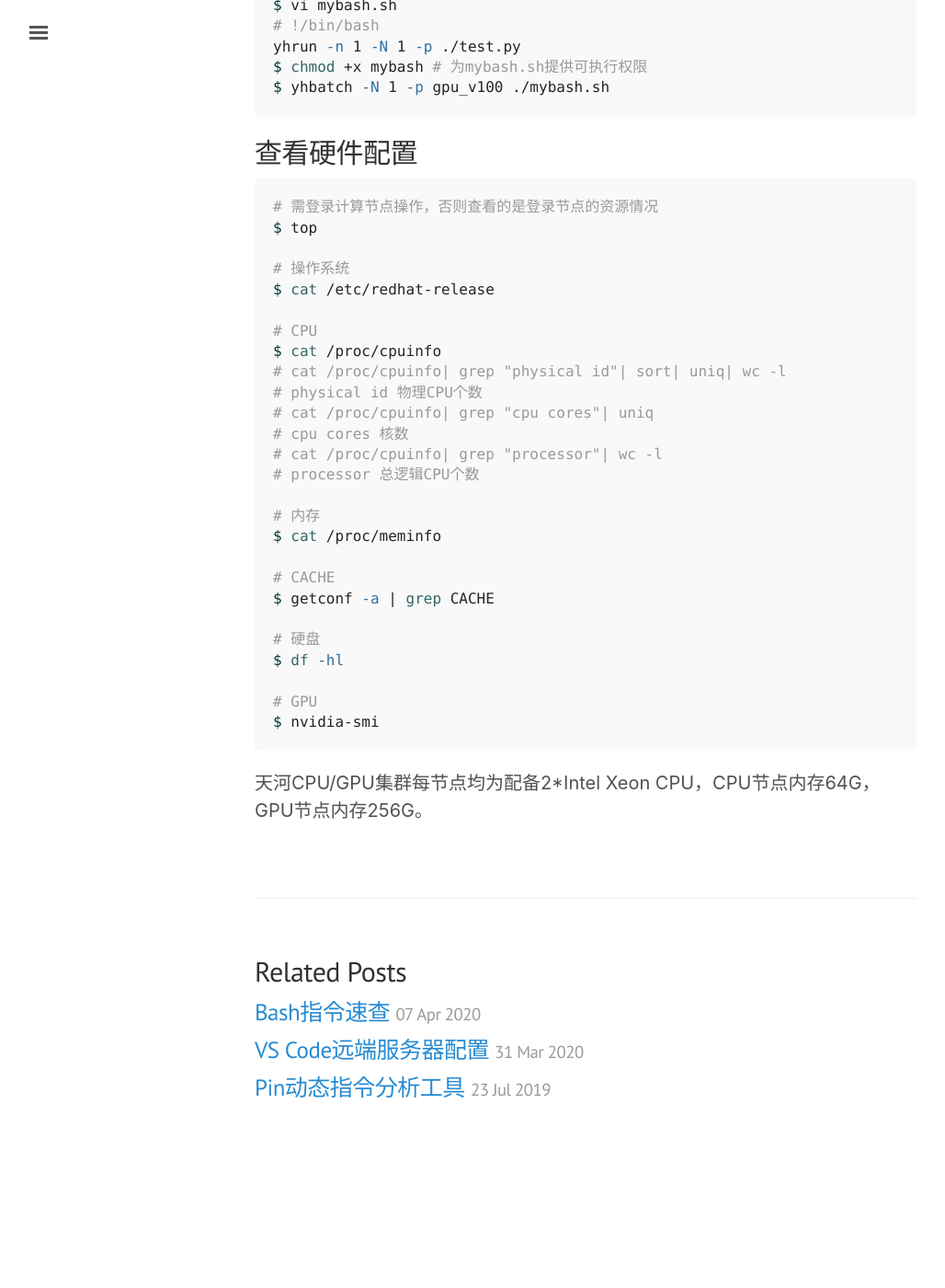
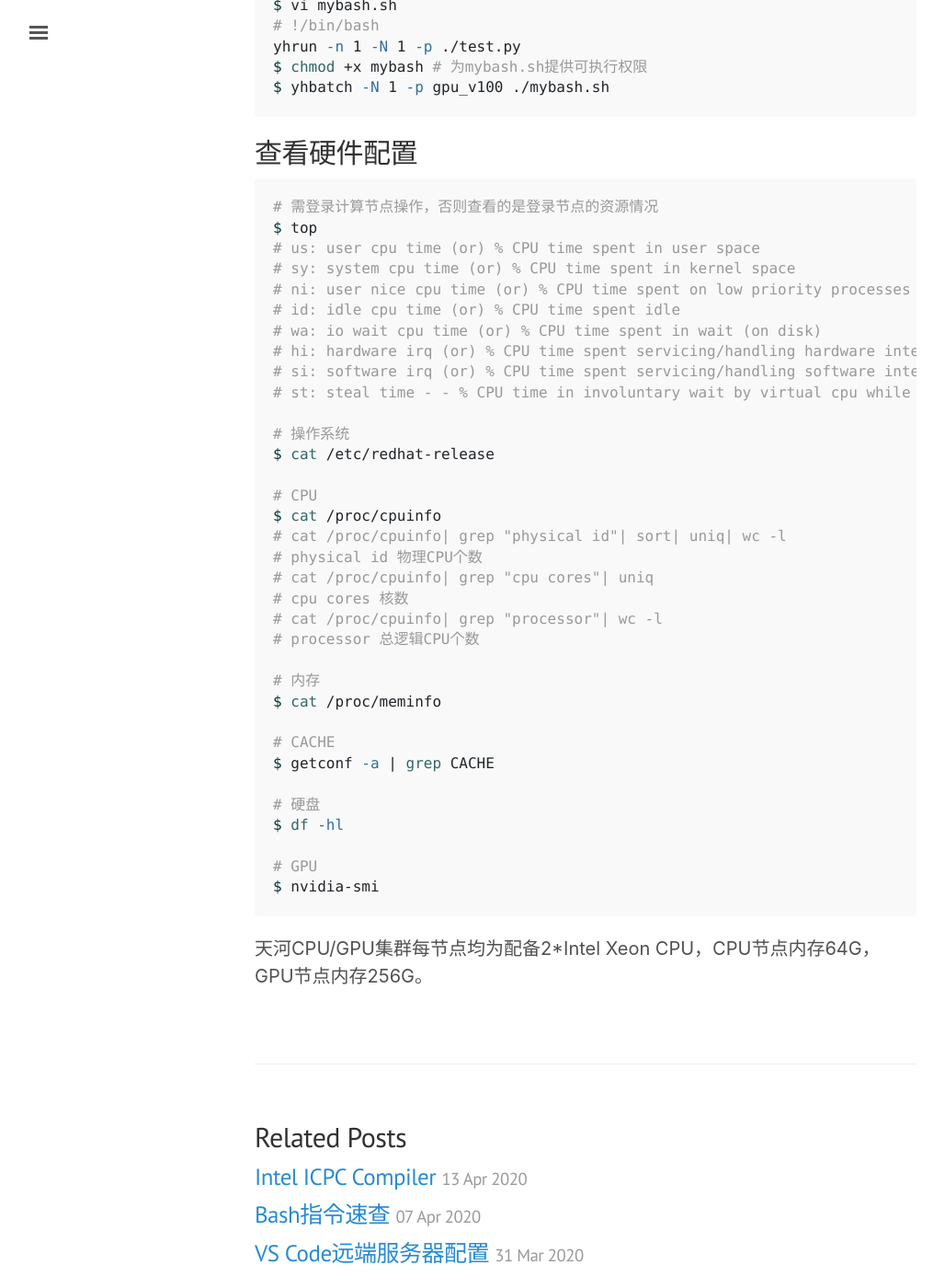
Before and after one commit to Ewenwan/chhzh123.github.io, a Jekyll site: the page built from _posts/2020-04-01-tianhe.md, in a window 1280 px wide and 1400 px high, scrolled down 4300 px. Shown: the whole window at 92% size, without its empty margins (3-1031 px from the left). Built offline with Jekyll 4.4.1, drawn with Linux system fonts in a browser that asks for light colours; nearby versions of some CDN libraries; comment, search, counter and statistics services are not loaded; before the commit the page ends 5559 px from its top, so only the background shows below that.

Commit message:
[blog] Update ICPC compiler

````diff
--- a/_posts/2020-04-01-tianhe.md
+++ b/_posts/2020-04-01-tianhe.md
@@ -179,6 +179,14 @@ $ yhbatch -N 1 -p gpu_v100 ./mybash.sh
 ```bash
 # 需登录计算节点操作，否则查看的是登录节点的资源情况
 $ top
+# us: user cpu time (or) % CPU time spent in user space
+# sy: system cpu time (or) % CPU time spent in kernel space
+# ni: user nice cpu time (or) % CPU time spent on low priority processes
+# id: idle cpu time (or) % CPU time spent idle
+# wa: io wait cpu time (or) % CPU time spent in wait (on disk)
+# hi: hardware irq (or) % CPU time spent servicing/handling hardware interrupts
+# si: software irq (or) % CPU time spent servicing/handling software interrupts
+# st: steal time - - % CPU time in involuntary wait by virtual cpu while hypervisor is servicing another processor (or) % CPU time stolen from a virtual machine
 
 # 操作系统
 $ cat /etc/redhat-release
````
Also changed, not shown: _posts/2020-04-13-icpc.md (added, +30 -0 lines).
